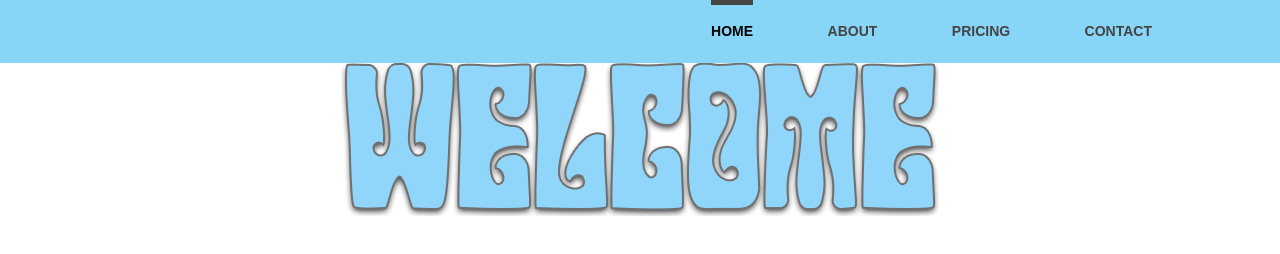
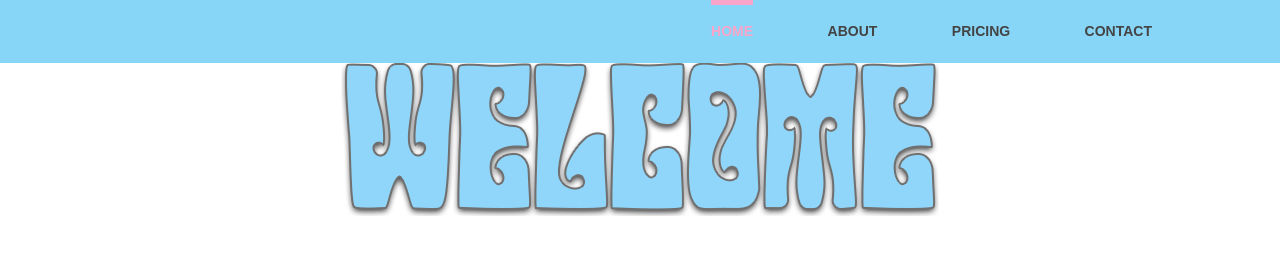
Before and after one commit to Mspano37/Final-Site, a plain HTML site: page home.html in a window 1280 px wide. In both pictures the pointer is over the link "HOME". Drawn offline with Linux system fonts and the light colour scheme.

Commit message:
Update style-home.css

```diff
--- a/style-home.css
+++ b/style-home.css
@@ -57,14 +57,14 @@ nav a {
 }
 
 nav a:hover {
-  color: #000;
+  color: #f8a5c9;
 }
 
 nav a::before {
   content: '';
   display: block;
   height: 5px;
-  background-color: #444;
+  background-color: #f8a5c9;
 
   position: absolute;
   top: 0;
```
